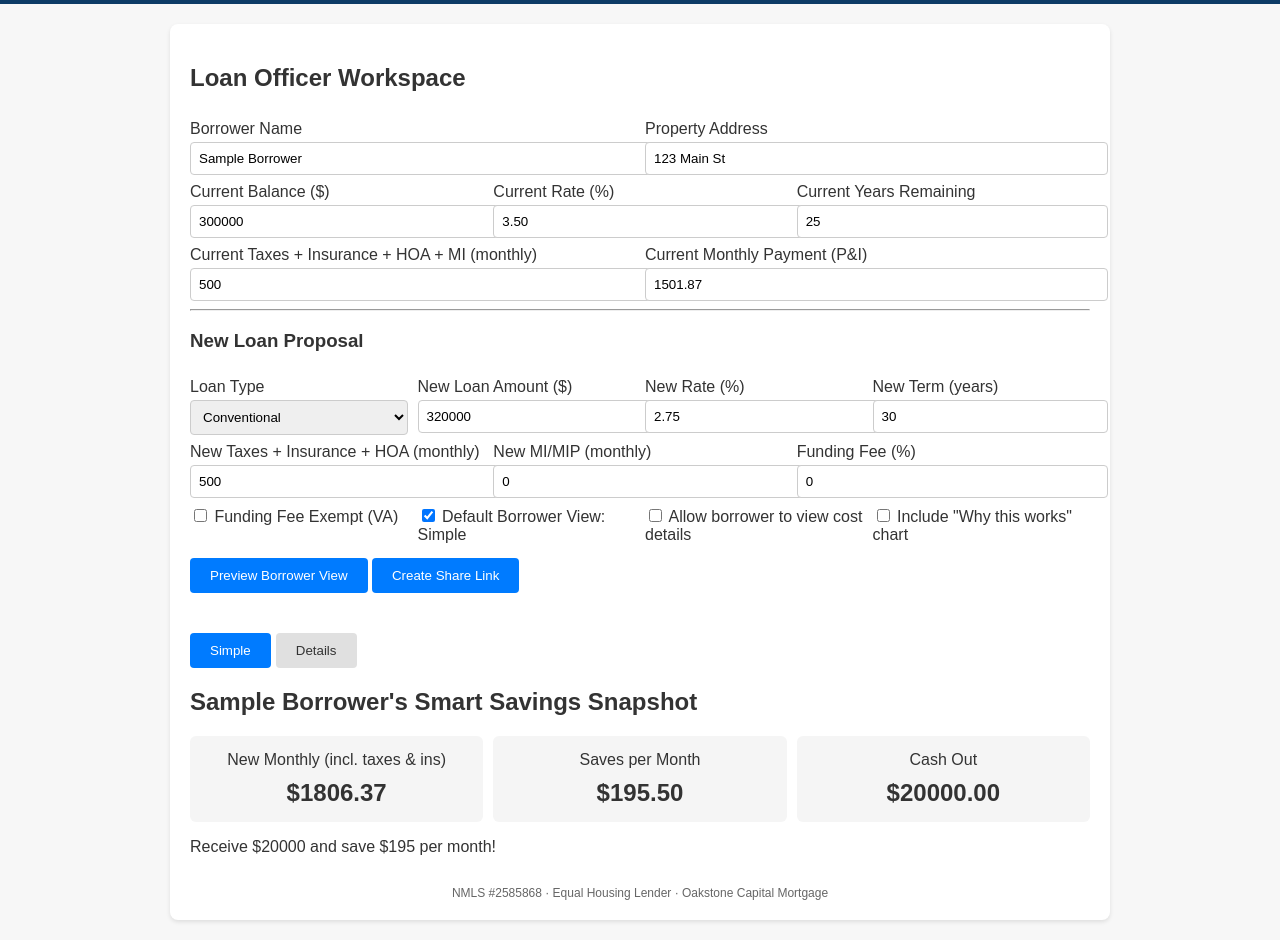
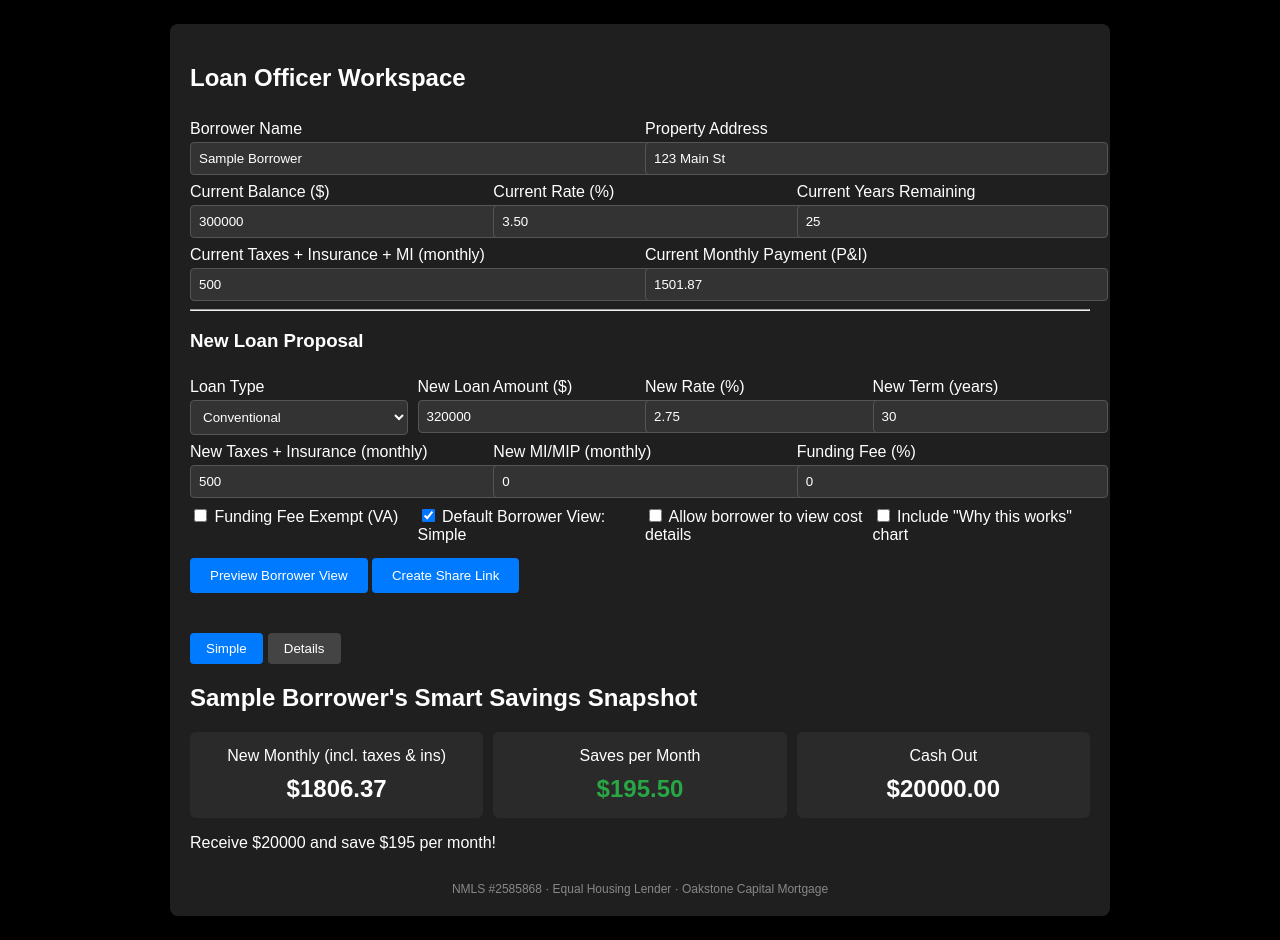
Before and after one commit to stevena562/oakstone-quote, a plain HTML site: page index.html in a window 1280 px wide. Shown: the part 86-1026 px from the top of the page. Drawn offline with nearby package versions, Linux system fonts and the light colour scheme.

Commit message:
Final Black update
Black dark them update

```diff
--- a/index.html
+++ b/index.html
@@ -5,28 +5,138 @@
   <meta name="viewport" content="width=device-width, initial-scale=1.0">
   <title>Oakstone Smart Savings Snapshot</title>
   <style>
-    body { font-family: Arial, sans-serif; margin:0; padding:0; background:#f7f7f7; color:#333; }
-    header { background: #0D3B66; color:white; padding:20px; display:flex; align-items:center; }
-    header img { height:50px; margin-right:10px; }
-    header h1 { font-size:22px; margin:0; }
-    .container { max-width:900px; margin:20px auto; padding:20px; background:white; box-shadow:0 2px 4px rgba(0,0,0,0.1); border-radius:8px; }
-    label { display:block; margin:8px 0 4px; }
-    input[type="text"], input[type="number"], select { width:100%; padding:8px; border:1px solid #ccc; border-radius:4px; }
-    .row { display:flex; flex-wrap:wrap; gap:10px; }
-    .col { flex:1; min-width:200px; }
-    button { background:#007BFF; border:none; color:white; padding:10px 20px; margin-top:10px; border-radius:4px; cursor:pointer; }
-    button:hover { background:#0056b3; }
-    .borrower-view { display:none; margin-top:30px; }
-    .cards { display:flex; flex-wrap:wrap; gap:10px; }
-    .card { flex:1; min-width:200px; background:#f5f5f5; padding:15px; border-radius:6px; text-align:center; }
-    .impact { font-size:24px; font-weight:bold; margin-top:10px; }
-    .toggle-buttons { margin-top:10px; }
-    .toggle-buttons button { background:#e0e0e0; color:#333; margin-right:5px; }
-    .toggle-buttons .active { background:#007BFF; color:white; }
-    #costDetails { display:none; margin-top:10px; background:#f0f0f0; padding:10px; border-radius:4px; font-size:14px; }
-    .chart-container { margin-top:20px; }
-    footer { margin-top:30px; font-size:12px; color:#666; text-align:center; }
-    @media(max-width:600px) { .row { flex-direction:column; } .cards { flex-direction:column; } }
+    body {
+      font-family: Arial, sans-serif;
+      margin: 0;
+      padding: 0;
+      background: #000;
+      color: #fff;
+    }
+    header {
+      background: #000;
+      color: white;
+      padding: 20px;
+      display: flex;
+      align-items: center;
+    }
+    header img {
+      height: 50px;
+      margin-right: 10px;
+    }
+    header h1 {
+      font-size: 22px;
+      margin: 0;
+    }
+    .container {
+      max-width: 900px;
+      margin: 20px auto;
+      padding: 20px;
+      background: #1f1f1f;
+      box-shadow: 0 2px 8px rgba(0, 0, 0, 0.4);
+      border-radius: 8px;
+      color: #fff;
+    }
+    label {
+      display: block;
+      margin: 8px 0 4px;
+    }
+    input[type="text"], input[type="number"], select {
+      width: 100%;
+      padding: 8px;
+      background: #333;
+      color: #fff;
+      border: 1px solid #555;
+      border-radius: 4px;
+    }
+    .row {
+      display: flex;
+      flex-wrap: wrap;
+      gap: 10px;
+    }
+    .col {
+      flex: 1;
+      min-width: 200px;
+    }
+    button {
+      background: #007BFF;
+      border: none;
+      color: white;
+      padding: 10px 20px;
+      margin-top: 10px;
+      border-radius: 4px;
+      cursor: pointer;
+    }
+    button:hover {
+      background: #0056b3;
+    }
+    .borrower-view {
+      display: none;
+      margin-top: 30px;
+    }
+    .cards {
+      display: flex;
+      flex-wrap: wrap;
+      gap: 10px;
+    }
+    .card {
+      flex: 1;
+      min-width: 200px;
+      background: #2a2a2a;
+      padding: 15px;
+      border-radius: 6px;
+      text-align: center;
+      color: #fff;
+    }
+    .impact {
+      font-size: 24px;
+      font-weight: bold;
+      margin-top: 10px;
+    }
+    /* highlight savings in green */
+    #savingsDisplay {
+      color: #28a745;
+    }
+    .toggle-buttons {
+      margin-top: 10px;
+    }
+    .toggle-buttons button {
+      background: #444;
+      color: #fff;
+      margin-right: 5px;
+      border: none;
+      padding: 8px 16px;
+      border-radius: 4px;
+    }
+    .toggle-buttons .active {
+      background: #007BFF;
+      color: white;
+    }
+    #costDetails {
+      display: none;
+      margin-top: 10px;
+      background: #333;
+      padding: 10px;
+      border-radius: 4px;
+      font-size: 14px;
+      color: #fff;
+    }
+    .chart-container {
+      margin-top: 20px;
+    }
+    footer {
+      margin-top: 30px;
+      font-size: 12px;
+      color: #888;
+      text-align: center;
+    }
+    @media(max-width: 600px) {
+      .row {
+        flex-direction: column;
+      }
+      .cards {
+        flex-direction: column;
+      }
+    }
   </style>
 </head>
 <body>
@@ -46,7 +156,7 @@
       <div class="col"><label>Current Years Remaining</label><input type="number" id="currentTerm" value="25"></div>
     </div>
     <div class="row">
-      <div class="col"><label>Current Taxes + Insurance + HOA + MI (monthly)</label><input type="number" id="currentMonthlyOther" value="500"></div>
+      <div class="col"><label>Current Taxes + Insurance + MI (monthly)</label><input type="number" id="currentMonthlyOther" value="500"></div>
       <div class="col"><label>Current Monthly Payment (P&I)</label><input type="number" id="currentPI" readonly></div>
     </div>
     <hr>
@@ -58,7 +168,7 @@
       <div class="col"><label>New Term (years)</label><input type="number" id="newTerm" value="30"></div>
     </div>
     <div class="row">
-      <div class="col"><label>New Taxes + Insurance + HOA (monthly)</label><input type="number" id="newMonthlyOther" value="500"></div>
+      <div class="col"><label>New Taxes + Insurance (monthly)</label><input type="number" id="newMonthlyOther" value="500"></div>
       <div class="col"><label>New MI/MIP (monthly)</label><input type="number" id="newMI" value="0"></div>
       <div class="col"><label>Funding Fee (%)</label><input type="number" id="fundingFee" value="0" step="0.001"></div>
     </div>
@@ -91,6 +201,53 @@
       const feeInput = document.getElementById('fundingFee');
       switch(t) { case 'va_irrrl': feeInput.value = 0.5; break; case 'va_cashout': feeInput.value = 2.15; break; case 'fha': feeInput.value = 1.75; break; case 'fha_cashout': feeInput.value = 1.75; break; default: feeInput.value = 0; }
     });
+
+    // Parse query parameters from the URL into an object
+    function getParams() {
+      const params = {};
+      const query = window.location.search.substring(1);
+      if(query) {
+        query.split("&").forEach(function(pair) {
+          const [k, v] = pair.split("=");
+          params[decodeURIComponent(k)] = decodeURIComponent(v || "");
+        });
+      }
+      return params;
+    }
+
+    // Initialize the form based on query parameters and hide the LO workspace for borrower view
+    function initFromParams() {
+      const params = getParams();
+      if(Object.keys(params).length === 0) {
+        return;
+      }
+      // Populate standard input fields
+      const fieldList = ['borrowerName','propertyAddress','currentBalance','currentRate','currentTerm','currentMonthlyOther','newLoanAmount','newRate','newTerm','newMonthlyOther','newMI','fundingFee','loanType'];
+      fieldList.forEach(function(id) {
+        if(params[id] !== undefined) {
+          const el = document.getElementById(id);
+          if(el) {
+            el.value = params[id];
+          }
+        }
+      });
+      // Populate checkbox fields
+      ['fundingFeeExempt','defaultSimple','allowCosts','showChart'].forEach(function(id) {
+        if(params[id] !== undefined) {
+          const el = document.getElementById(id);
+          if(el) {
+            el.checked = (params[id] === 'true');
+          }
+        }
+      });
+      // Hide the loan officer workspace: title, rows, hr, headings, and buttons (except borrower view)
+      const elementsToHide = document.querySelectorAll('.container h2, .container > div.row, .container > hr, .container > h3, .container > button');
+      elementsToHide.forEach(function(el) {
+        el.style.display = 'none';
+      });
+      // Show borrower view and compute automatically
+      calculateLoan();
+    }
     function calculatePI(bal, rate, years) {
       bal = parseFloat(bal); rate = parseFloat(rate); years = parseFloat(years);
       const r = rate/100/12;
@@ -179,9 +336,41 @@
       }
     }
     function generateLink() {
-      alert('This static site can be shared by copying the URL once deployed.');
+      // Build a shareable link by encoding the current input values as query parameters
+      const baseUrl = window.location.origin + window.location.pathname;
+      const params = new URLSearchParams();
+      // List of fields to include in the query string
+      const ids = ['borrowerName','propertyAddress','currentBalance','currentRate','currentTerm','currentMonthlyOther','newLoanAmount','newRate','newTerm','newMonthlyOther','newMI','fundingFee','loanType'];
+      ids.forEach(function(id) {
+        const el = document.getElementById(id);
+        if(el) {
+          params.set(id, el.value);
+        }
+      });
+      // Include checkbox states
+      ['fundingFeeExempt','defaultSimple','allowCosts','showChart'].forEach(function(id) {
+        const el = document.getElementById(id);
+        if(el) {
+          params.set(id, el.checked);
+        }
+      });
+      const shareUrl = baseUrl + '?' + params.toString();
+      // Copy the URL to clipboard if possible; otherwise present in a prompt
+      if(navigator.clipboard && navigator.clipboard.writeText) {
+        navigator.clipboard.writeText(shareUrl).then(function() {
+          alert('Share link copied to clipboard:\n' + shareUrl);
+        }).catch(function() {
+          prompt('Copy your share link:', shareUrl);
+        });
+      } else {
+        prompt('Copy your share link:', shareUrl);
+      }
     }
-    window.onload = calculateLoan;
+    // On page load, initialize from query parameters (if any) and compute default values
+    window.onload = function() {
+      initFromParams();
+      calculateLoan();
+    };
   </script>
 </body>
 </html>
```
